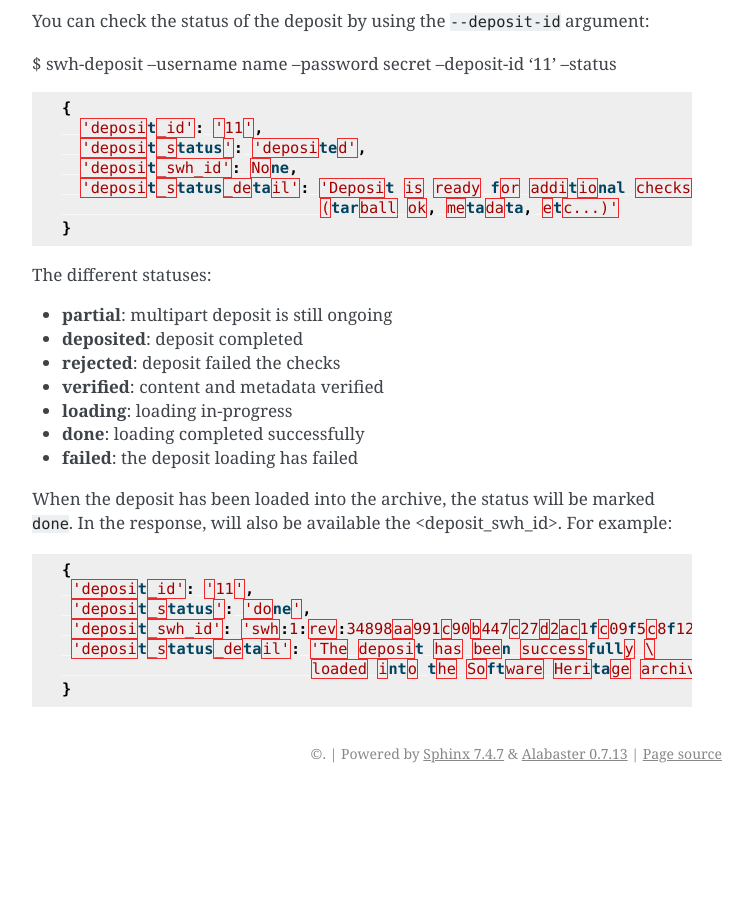
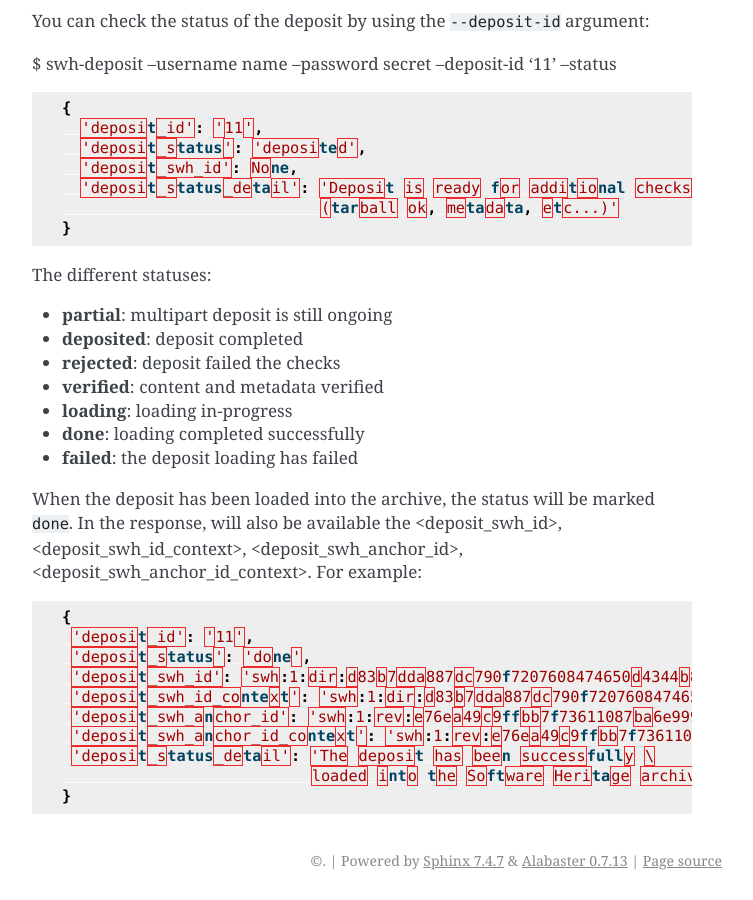
Before and after one commit to SoftwareHeritage/swh-deposit, a Sphinx documentation site: the page built from docs/getting-started.rst, in a window 1280 px wide and 900 px high, scrolled down 4939 px. Shown: the whole window, without its empty margins (388-1141 px from the left). Built offline with Sphinx 7.4.7, drawn with Linux system fonts in a browser that asks for light colours; before the commit the page ends 5732 px from its top, so only the background shows below that.

Commit message:
docs: Update documentation about persistent id with context
Related T1152

```diff
--- a/docs/getting-started.rst
+++ b/docs/getting-started.rst
@@ -292,14 +292,18 @@ The different statuses:
 
 When the deposit has been loaded into the archive, the status will be
 marked ``done``. In the response, will also be available the
-<deposit_swh_id>. For example:
+<deposit_swh_id>, <deposit_swh_id_context>, <deposit_swh_anchor_id>,
+<deposit_swh_anchor_id_context>. For example:
 
 .. code:: json
 
  {
   'deposit_id': '11',
   'deposit_status': 'done',
-  'deposit_swh_id': 'swh:1:rev:34898aa991c90b447c27d2ac1fc09f5c8f12783e',
+  'deposit_swh_id': 'swh:1:dir:d83b7dda887dc790f7207608474650d4344b8df9',
+  'deposit_swh_id_context': 'swh:1:dir:d83b7dda887dc790f7207608474650d4344b8df9;origin=https://forge.softwareheritage.org/source/jesuisgpl/',
+  'deposit_swh_anchor_id': 'swh:1:rev:e76ea49c9ffbb7f73611087ba6e999b19e5d71eb',
+  'deposit_swh_anchor_id_context': 'swh:1:rev:e76ea49c9ffbb7f73611087ba6e999b19e5d71eb;origin=https://forge.softwareheritage.org/source/jesuisgpl/',
   'deposit_status_detail': 'The deposit has been successfully \
                             loaded into the Software Heritage archive'
  }
```
Also changed, not shown: docs/endpoints/status.rst (+5 -2 lines).
